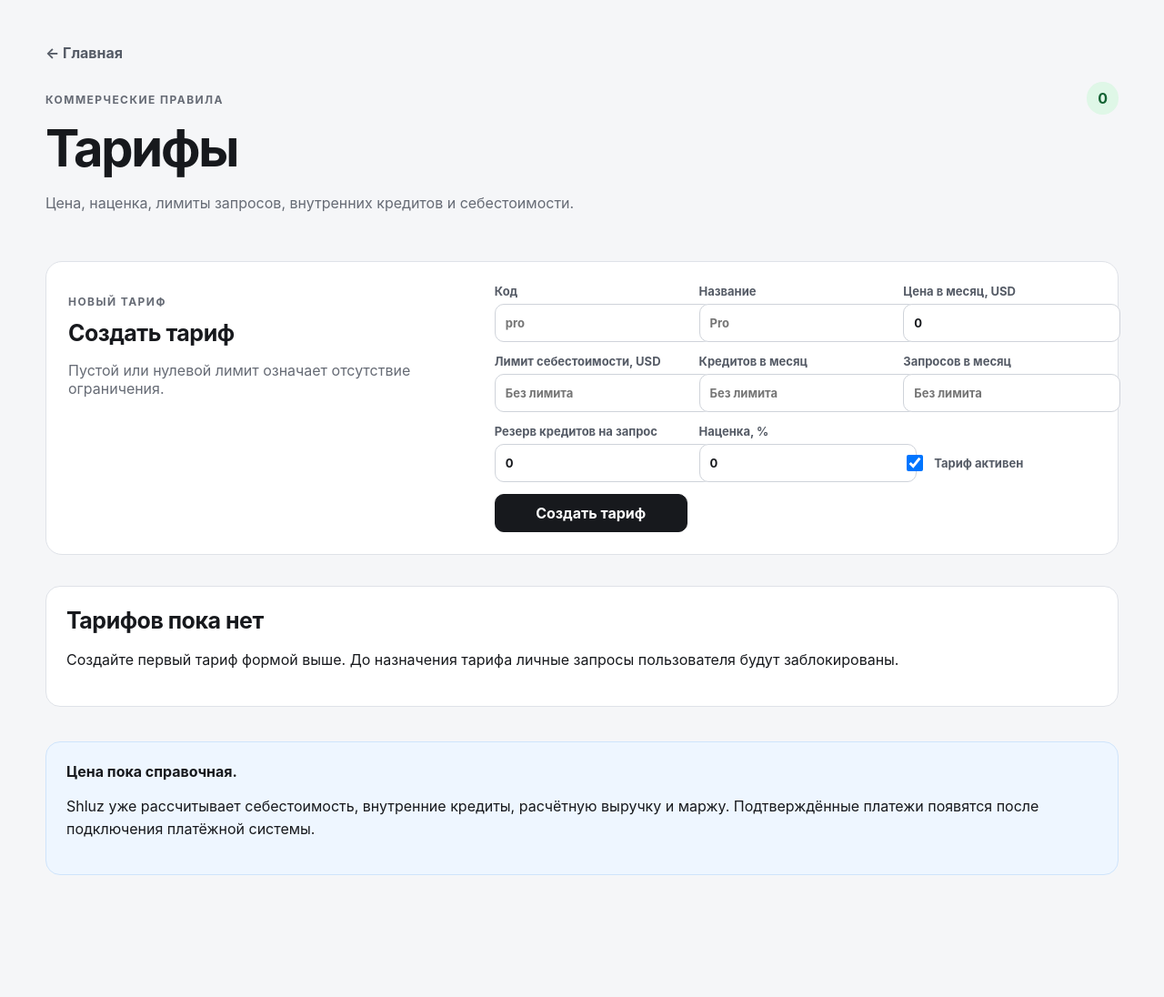
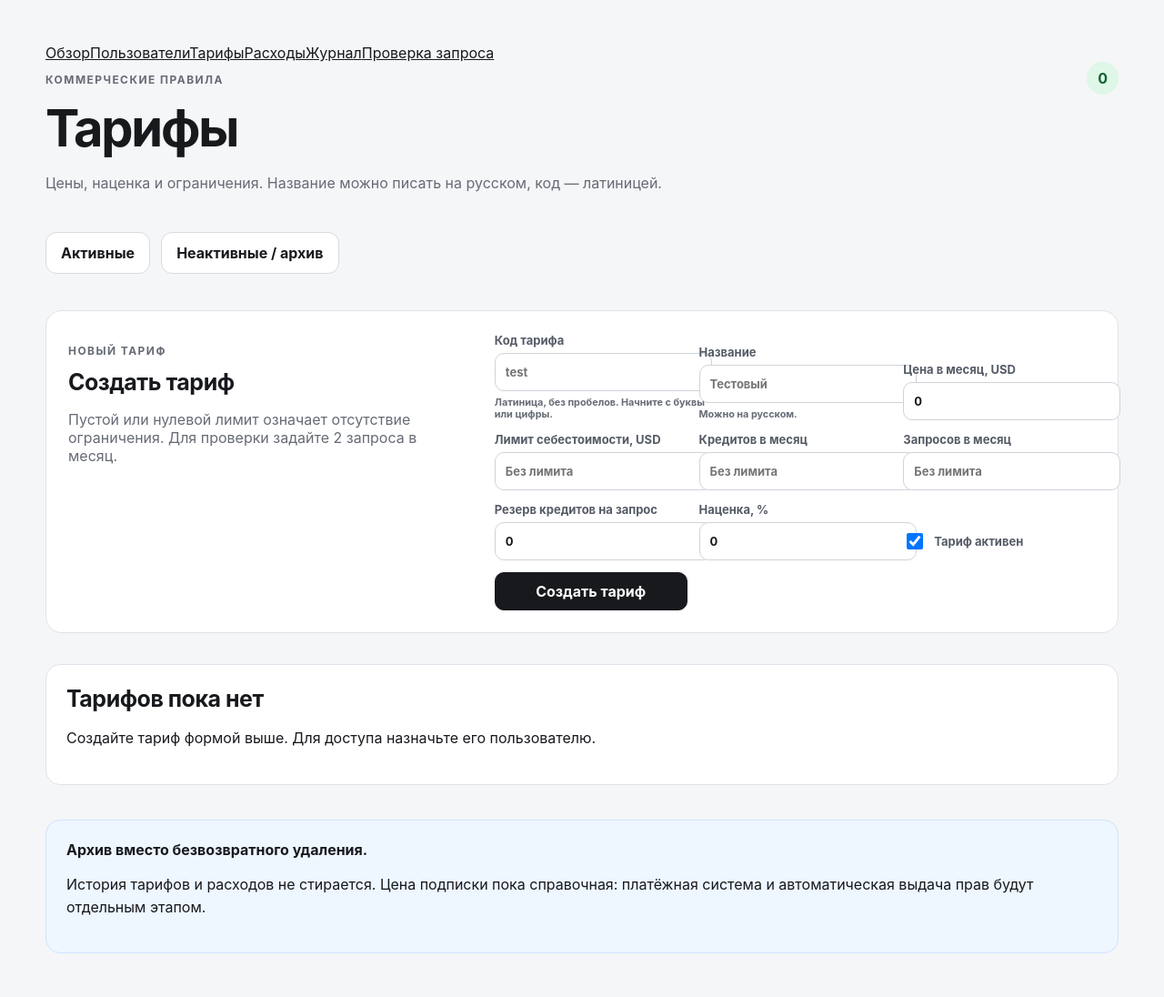
Before and after one commit to DeepDlueIV/shluz, a FastAPI app: template app/templates/admin/plans.html in a window 1280 px wide. Shown: the whole page at 91% size. Before the commit the page ends 962 px from the top, so only its background shows below. Run offline with FastAPI, Linux system fonts and the light colour scheme; the template is opened without the code that fills it, so the values that code supplies are empty.

Commit message:
fix: render usable tariff forms and expose safe archive controls

```diff
--- /dev/null
+++ b/app/templates/admin/error.html
@@ -0,0 +1,3 @@
+<!doctype html>
+<html lang="ru"><head><meta charset="utf-8"><meta name="viewport" content="width=device-width, initial-scale=1"><title>Проверьте действие — Shluz</title><link rel="stylesheet" href="/static/admin.css"></head>
+<body><main class="shell">{% include 'admin/nav.html' %}<h1>Действие не выполнено</h1><section class="alert" role="alert"><p>{{ error_message }}</p><small>Код ответа: {{ status_code }}</small></section><p>Вернитесь к нужному разделу и исправьте ввод. Изменение не сохранено.</p><div class="links"><a href="/admin/plans">Тарифы</a><a href="/admin/users">Пользователи</a></div></main></body></html>
--- /dev/null
+++ b/app/templates/admin/nav.html
@@ -0,0 +1 @@
+<nav class="app-nav" aria-label="Разделы Shluz"><a href="/admin">Обзор</a><a href="/admin/users">Пользователи</a><a href="/admin/plans">Тарифы</a><a href="/admin/usage">Расходы</a><a href="/admin/logs">Журнал</a><a href="/admin/test">Проверка запроса</a></nav>
--- /dev/null
+++ b/app/templates/admin/plan_fields.html
@@ -0,0 +1,16 @@
+{% macro plan_fields(values, csrf_token) -%}
+<input type="hidden" name="csrf_token" value="{{ csrf_token }}">
+<label>Код тарифа<input name="code" maxlength="64" required pattern="[A-Za-z0-9][A-Za-z0-9_-]{0,63}" title="Латинские буквы, цифры, дефис или подчёркивание. Например: test" value="{{ values.get('code', '') }}" placeholder="test"><small>Латиница, без пробелов. Начните с буквы или цифры.</small></label>
+<label>Название<input name="name" maxlength="200" required value="{{ values.get('name', '') }}" placeholder="Тестовый"><small>Можно на русском.</small></label>
+{% for key, label, step, default in [
+('monthly_price_usd', 'Цена в месяц, USD', '0.01', '0'),
+('monthly_cost_limit_usd', 'Лимит себестоимости, USD', '0.00000001', ''),
+('monthly_credit_limit', 'Кредитов в месяц', '1', ''),
+('monthly_request_limit', 'Запросов в месяц', '1', ''),
+('request_credit_reserve', 'Резерв кредитов на запрос', '1', '0'),
+('markup_percent', 'Наценка, %', '0.01', '0')
+] %}
+<label>{{ label }}<input name="{{ key }}" type="number" min="0" step="{{ step }}" value="{{ values.get(key, default) if values.get(key, default) is not none else '' }}" placeholder="Без лимита"></label>
+{% endfor %}
+<label class="checkbox-label"><input name="active" type="checkbox" {% if values.get('active', true) %}checked{% endif %}> Тариф активен</label>
+{%- endmacro %}
--- a/app/templates/admin/plans.html
+++ b/app/templates/admin/plans.html
@@ -1,127 +1,36 @@
 <!doctype html>
 <html lang="ru">
-<head>
-    <meta charset="utf-8">
-    <meta name="viewport" content="width=device-width, initial-scale=1">
-    <title>Тарифы — Shluz</title>
-    <link rel="stylesheet" href="/static/admin.css">
-</head>
+<head><meta charset="utf-8"><meta name="viewport" content="width=device-width, initial-scale=1"><title>Тарифы — Shluz</title><link rel="stylesheet" href="/static/admin.css"></head>
 <body>
+{% from 'admin/plan_fields.html' import plan_fields %}
+{% set submitted = form_values | default({}) %}
+{% set editing = editing_plan_id | default('') %}
 <main class="shell wide">
-        <nav class="breadcrumbs"><a href="/admin">← Главная</a></nav>
-        <header class="hero compact">
-            <div>
-                <p class="eyebrow">Коммерческие правила</p>
-                <h1>Тарифы</h1>
-                <p class="muted">Цена, наценка, лимиты запросов, внутренних кредитов и себестоимости.</p>
-            </div>
-            <span class="status">{{ plans | length }}</span>
-        </header>
-
+{% include 'admin/nav.html' %}
+<header class="hero compact"><div><p class="eyebrow">Коммерческие правила</p><h1>Тарифы</h1><p class="muted">Цены, наценка и ограничения. Название можно писать на русском, код — латиницей.</p></div><span class="status">{{ plans | length }}</span></header>
+<div class="links"><a href="/admin/plans">Активные</a><a href="/admin/plans?archive=1">Неактивные / архив</a></div>
+{% if form_error %}<div class="alert" role="alert"><strong>Не удалось сохранить тариф</strong><p>{{ form_error }}</p><small>Введённые значения сохранены в форме. Исправьте поле и повторите.</small></div>{% endif %}
 <section class="form-card section-block">
-            <div>
-                <p class="eyebrow">Новый тариф</p>
-                <h2>Создать тариф</h2>
-                <p class="muted">Пустой или нулевой лимит означает отсутствие ограничения.</p>
-            </div>
+<div><p class="eyebrow">Новый тариф</p><h2>Создать тариф</h2><p class="muted">Пустой или нулевой лимит означает отсутствие ограничения. Для проверки задайте 2 запроса в месяц.</p></div>
 <form method="post" action="/admin/plans" class="plan-form">
-                <input type="hidden" name="csrf_token" value="{{ csrf_token }}">
-                <label>Код<input name="code" maxlength="64" required placeholder="pro"></label>
-                <label>Название<input name="name" maxlength="200" required placeholder="Pro"></label>
-                <label>Цена в месяц, USD<input name="monthly_price_usd" type="number" min="0" step="0.01" value="0"></label>
-                <label>Лимит себестоимости, USD<input name="monthly_cost_limit_usd" type="number" min="0" step="0.00000001" placeholder="Без лимита"></label>
-                <label>Кредитов в месяц<input name="monthly_credit_limit" type="number" min="0" step="1" placeholder="Без лимита"></label>
-                <label>Запросов в месяц<input name="monthly_request_limit" type="number" min="0" step="1" placeholder="Без лимита"></label>
-                <label>Резерв кредитов на запрос<input name="request_credit_reserve" type="number" min="0" step="1" value="0"></label>
-                <label>Наценка, %<input name="markup_percent" type="number" min="0" step="0.01" value="0"></label>
-                <label class="checkbox-label"><input name="active" type="checkbox" checked> Тариф активен</label>
-                <button type="submit">Создать тариф</button>
-            </form>
+{{ plan_fields(submitted if not editing else {}, csrf_token) }}
+<button type="submit">Создать тариф</button></form>
 </section>
-
-        {% if plans %}
-            <div class="table-wrap section-block">
-                <table>
-                    <thead>
-                        <tr>
-                            <th>Тариф</th>
-                            <th>Статус и цена</th>
-                            <th>Лимиты в месяц</th>
-                            <th>Резерв и наценка</th>
-                            <th>Подписчиков</th>
-                            <th>Управление</th>
-                        </tr>
-                    </thead>
-                    <tbody>
+{% if plans %}<div class="table-wrap section-block"><table><thead><tr><th>Тариф</th><th>Статус и цена</th><th>Лимиты в месяц</th><th>Резерв и наценка</th><th>Подписчиков</th><th>Управление</th></tr></thead><tbody>
 {% for plan in plans %}
-                        <tr>
-                            <td>
-                                <strong>{{ plan.name }}</strong>
-                                <small>{{ plan.code }}</small>
-                            </td>
-                            <td>
-                                <span class="metric">{{ "Активен" if plan.active else "Отключён" }}</span>
-                                <small>{{ plan.monthly_price_usd }} USD / месяц</small>
-                            </td>
-                            <td>
-                                <small>
-                                    Запросы:
-                                    {% if plan.monthly_request_limit is not none and plan.monthly_request_limit > 0 %}
-                                        {{ "{:,}".format(plan.monthly_request_limit) }}
-                                    {% else %}без лимита{% endif %}
-                                </small>
-                                <small>
-                                    Кредиты:
-                                    {% if plan.monthly_credit_limit is not none and plan.monthly_credit_limit > 0 %}
-                                        {{ "{:,}".format(plan.monthly_credit_limit) }}
-                                    {% else %}без лимита{% endif %}
-                                </small>
-                                <small>
-                                    Себестоимость:
-                                    {% if plan.monthly_cost_limit_usd is not none and plan.monthly_cost_limit_usd > 0 %}
-                                        {{ plan.monthly_cost_limit_usd }} USD
-                                    {% else %}без лимита{% endif %}
-                                </small>
-                            </td>
-                            <td>
-                                <small>{{ "{:,}".format(plan.request_credit_reserve) }} кредитов / запрос</small>
-                                <small>{{ plan.markup_percent }}% наценки</small>
-                            </td>
-                            <td>{{ "{:,}".format(plan.subscriber_count) }}</td>
-                            <td class="management-cell">
-                                <details>
-                                    <summary>Изменить</summary>
+<tr><td><strong>{{ plan.name }}</strong><small>{{ plan.code }}</small></td>
+<td><span class="metric">{{ 'Активен' if plan.active else 'Отключён' }}</span><small>{{ plan.monthly_price_usd }} USD / месяц</small></td>
+<td>{% for label, value in [('Запросы', plan.monthly_request_limit), ('Кредиты', plan.monthly_credit_limit), ('Себестоимость USD', plan.monthly_cost_limit_usd)] %}<small>{{ label }}: {{ '{:,}'.format(value) if value is not none and value > 0 else 'без лимита' }}</small>{% endfor %}</td>
+<td><small>{{ plan.request_credit_reserve }} кредитов / запрос</small><small>{{ plan.markup_percent }}% наценки</small></td><td>{{ plan.subscriber_count }}</td>
+<td class="management-cell"><details {% if editing == plan.id %}open{% endif %}><summary>Изменить</summary>
 <form method="post" action="/admin/plans/{{ plan.id }}" class="compact-form plan-edit-form">
-                                        <input type="hidden" name="csrf_token" value="{{ csrf_token }}">
-                                        <label>Код<input name="code" maxlength="64" required value="{{ plan.code }}"></label>
-                                        <label>Название<input name="name" maxlength="200" required value="{{ plan.name }}"></label>
-                                        <label>Цена, USD<input name="monthly_price_usd" type="number" min="0" step="0.01" value="{{ plan.monthly_price_usd }}"></label>
-                                        <label>Лимит себестоимости<input name="monthly_cost_limit_usd" type="number" min="0" step="0.00000001" value="{{ plan.monthly_cost_limit_usd if plan.monthly_cost_limit_usd is not none else '' }}"></label>
-                                        <label>Кредиты<input name="monthly_credit_limit" type="number" min="0" step="1" value="{{ plan.monthly_credit_limit if plan.monthly_credit_limit is not none else '' }}"></label>
-                                        <label>Запросы<input name="monthly_request_limit" type="number" min="0" step="1" value="{{ plan.monthly_request_limit if plan.monthly_request_limit is not none else '' }}"></label>
-                                        <label>Резерв<input name="request_credit_reserve" type="number" min="0" step="1" value="{{ plan.request_credit_reserve }}"></label>
-                                        <label>Наценка, %<input name="markup_percent" type="number" min="0" step="0.01" value="{{ plan.markup_percent }}"></label>
-                                        <label class="checkbox-label"><input name="active" type="checkbox" {% if plan.active %}checked{% endif %}> Тариф активен</label>
-                                        <button type="submit">Сохранить</button>
-                                    </form>
-                                </details>
-                            </td>
-                        </tr>
-                    {% endfor %}
-                    </tbody>
-                </table>
-            </div>
-        {% else %}
-            <section class="empty-state">
-                <h2>Тарифов пока нет</h2>
-                <p>Создайте первый тариф формой выше. До назначения тарифа личные запросы пользователя будут заблокированы.</p>
-            </section>
-        {% endif %}
-
-        <section class="notice">
-            <strong>Цена пока справочная.</strong>
-            <p>Shluz уже рассчитывает себестоимость, внутренние кредиты, расчётную выручку и маржу. Подтверждённые платежи появятся после подключения платёжной системы.</p>
-        </section>
-    </main>
-</body>
-</html>
+{% set current = {'code': plan.code, 'name': plan.name, 'monthly_price_usd': plan.monthly_price_usd, 'monthly_cost_limit_usd': plan.monthly_cost_limit_usd, 'monthly_credit_limit': plan.monthly_credit_limit, 'monthly_request_limit': plan.monthly_request_limit, 'request_credit_reserve': plan.request_credit_reserve, 'markup_percent': plan.markup_percent, 'active': plan.active} %}
+{{ plan_fields(submitted if editing == plan.id else current, csrf_token) }}<button type="submit">Сохранить</button></form></details>
+<details class="archive-control"><summary>{{ 'В архив' if plan.active else 'Восстановить' }}</summary>
+<form method="post" action="/admin/plans/{{ plan.id }}/{{ 'archive' if plan.active else 'restore' }}" class="compact-form">
+<input type="hidden" name="csrf_token" value="{{ csrf_token }}"><p>История расходов сохранится. Тариф с действующими подписками сначала нужно заменить пользователям.</p>
+<label class="checkbox-label"><input type="checkbox" name="confirm" value="yes" required> Подтверждаю действие</label><button type="submit" class="danger-button">{{ 'В архив' if plan.active else 'Восстановить' }}</button></form></details>
+</td></tr>{% endfor %}</tbody></table></div>
+{% else %}<section class="empty-state"><h2>{{ 'Архив пуст' if show_archived else 'Тарифов пока нет' }}</h2><p>Создайте тариф формой выше. Для доступа назначьте его пользователю.</p></section>{% endif %}
+<section class="notice"><strong>Архив вместо безвозвратного удаления.</strong><p>История тарифов и расходов не стирается. Цена подписки пока справочная: платёжная система и автоматическая выдача прав будут отдельным этапом.</p></section>
+</main></body></html>
```
Also changed, not shown: app/admin/auxiliary.py (added, +79 -0 lines), app/admin/errors.py (added, +46 -0 lines), app/templates/admin/logs.html (added, +7 -0 lines). Lines whose indentation alone changed are shown as unchanged.
